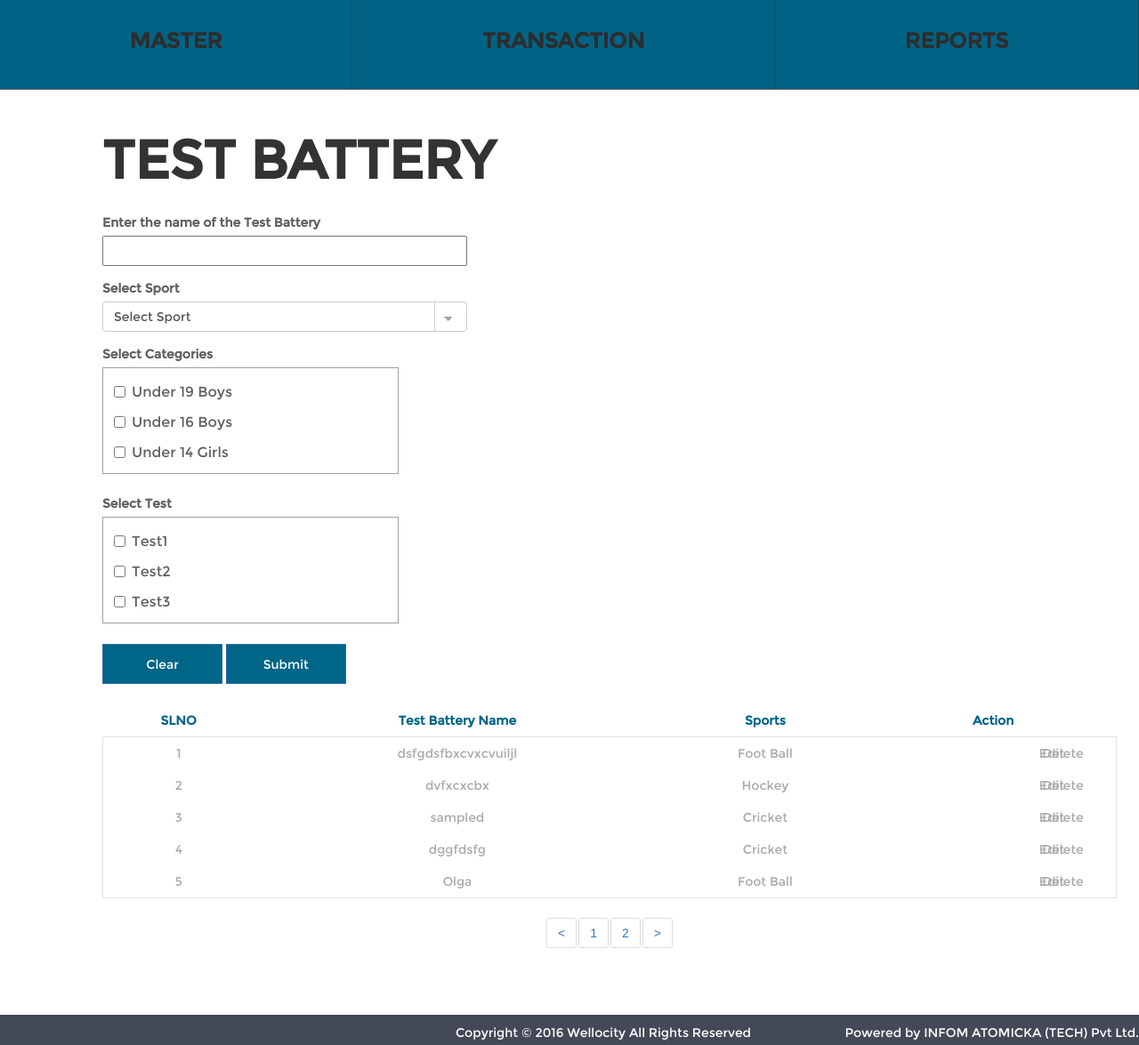
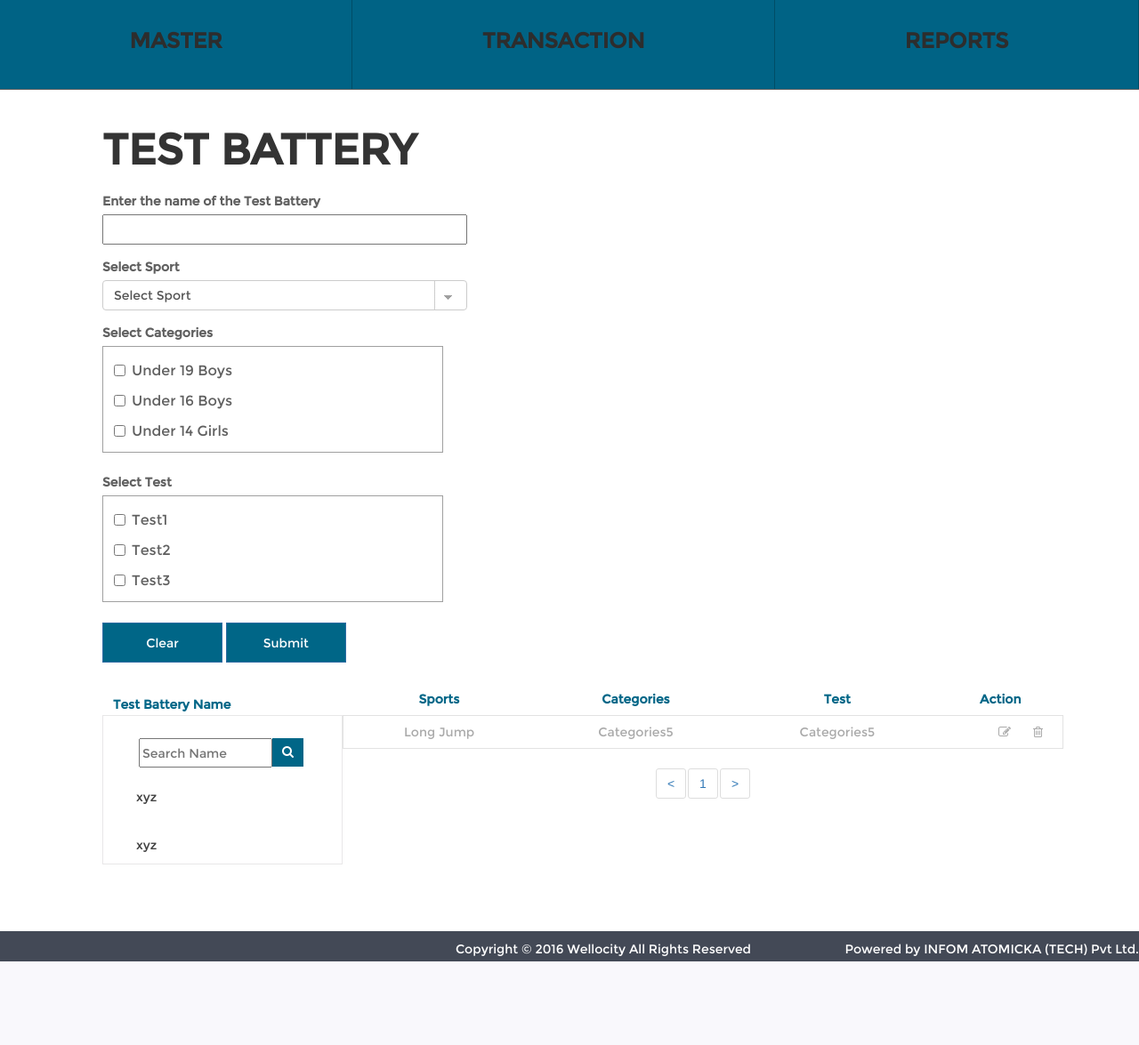
Before and after one commit to eteks/wct, a PHP site: page /test_battery.php in a window 1280 px wide. Shown: the part 100-1275 px from the top of the page at 89% size. After the commit the page ends 1181 px from the top, so only its background shows below. Run offline with PHP 8.4, Linux system fonts and the light colour scheme; a user stored in the database is signed in; data comes from the database, SQL or seed files in the repository; data that the repository does not hold is empty.

Commit message:
update nithiya's partially design completed code

```diff
--- a/css/style.css
+++ b/css/style.css
@@ -137,7 +137,7 @@
 	float: right;
 }
 .sports{
-  	font-size: 60px;
+  	font-size: 48px;
     font-weight: bold;
     position: relative;
     font-family:  Montserrat;
@@ -1446,6 +1456,7 @@ tbody tr {
     font-family: Montserrat;
     line-height: 3;
     text-align: left;
+    margin: 12px 0 0;
 }
 .check_test {
     left: 32px;
--- a/dbconnect.php
+++ b/dbconnect.php
@@ -2,7 +2,7 @@
 class dbConnect {
     public $DB_HOST='localhost';
     public $DB_USER='root';
-    public $DB_PASSWORD='root';
+    public $DB_PASSWORD='';
     public $DB_DATABASE='wellocity';
     // public $DB_HOST='103.15.74.116';
     // public $DB_USER='atomicka_Etecusr';
--- a/functions/athletes_functions.php
+++ b/functions/athletes_functions.php
@@ -1,5 +1,5 @@
 <?php
-	include($_SERVER["DOCUMENT_ROOT"] . "/wct_v2/common.php");
+	include($_SERVER["DOCUMENT_ROOT"] . "/wct/common.php");
  	class athletesFunction {
  		public $athleteid;
  		public $athletename;
--- a/functions/create_schedule_function.php
+++ b/functions/create_schedule_function.php
@@ -1,5 +1,5 @@
 <?php
-    include($_SERVER["DOCUMENT_ROOT"] . "/wct_v2/common.php");
+    include($_SERVER["DOCUMENT_ROOT"] . "/wct/common.php");
  	class createscheduleFunction {
  		public $createscheduleid;
  		public $createschedulename;
--- a/functions/district_function.php
+++ b/functions/district_function.php
@@ -1,5 +1,5 @@
 <?php
-	include($_SERVER["DOCUMENT_ROOT"] . "/wct_v2/common.php");
+	include($_SERVER["DOCUMENT_ROOT"] . "/wct/common.php");
  	class districtFunction {
  		public $statesid;
  		public $statesname;
--- a/functions/parameter_typefunction.php
+++ b/functions/parameter_typefunction.php
@@ -1,5 +1,5 @@
 <?php
-	include($_SERVER["DOCUMENT_ROOT"] . "/wct_v2/common.php");
+	include($_SERVER["DOCUMENT_ROOT"] . "/wct/common.php");
  	class parametertypeFunction {
  		public $parametertypeid;
 	    public $parametertypename;
--- a/functions/parameter_unitfunction.php
+++ b/functions/parameter_unitfunction.php
@@ -1,5 +1,5 @@
 <?php
-include($_SERVER["DOCUMENT_ROOT"] . "/wct_v2/common.php");
+include($_SERVER["DOCUMENT_ROOT"] . "/wct/common.php");
 class parameterunitFunction {
     public $parametertypeid;
     public $parameterunitname;
--- a/functions/range_function.php
+++ b/functions/range_function.php
@@ -1,5 +1,5 @@
 <?php
-	include($_SERVER["DOCUMENT_ROOT"] . "/wct_v2/common.php");
+	include($_SERVER["DOCUMENT_ROOT"] . "/wct/common.php");
  	class rangeFunction {
  		public $rangeid;
  		public $rangetestbatteryid;
--- a/functions/result_function.php
+++ b/functions/result_function.php
@@ -1,5 +1,5 @@
 <?php
-	include($_SERVER["DOCUMENT_ROOT"] . "/wct_v2/common.php");
+	include($_SERVER["DOCUMENT_ROOT"] . "/wct/common.php");
  	class resultFunction {
  		public $resultid;
  		public $createscheduleid;
--- a/functions/states_function.php
+++ b/functions/states_function.php
@@ -1,5 +1,5 @@
 <?php
-	include($_SERVER["DOCUMENT_ROOT"] . "/wct_v2/common.php");
+	include($_SERVER["DOCUMENT_ROOT"] . "/wct/common.php");
  	class statesFunction {
  		public $statesid;
 	    public $statesname;
--- a/test_battery.php
+++ b/test_battery.php
@@ -28,9 +28,9 @@ if(isset($_GET['duplicate'])){
 		<span class="sports">TEST BATTERY</span>
 	</div><!--end container-->
 	<div class="container">
-		<div class="col-xs-12 col-md-8">
+		<div class="col-xs-12">
 		<!--	<div class="col-md-4 hidden-xs"></div> -->
-			<div class="col-xs-12 col-md-8 align_margin">
+			<div class="col-xs-12 col-md-6 align_margin">
 				<form method="post" action="functions/test_battery_functions.php" id="test_battery_form">
 					<div class="form-group">
 						<label>Enter the name of the Test Battery</label><br>
@@ -82,62 +82,111 @@ if(isset($_GET['duplicate'])){
 					</div>
 				</form>
 			</div>
-			<div class="container table-position">
+			<div class="col-md-12">
+				<div class="col-md-3 search_part" style="padding: 0px;">
+					<div class="test_title">
+						<span>Test Battery Name</span>
+					</div><!--test_title-->
+					<form>
+						<div class="search-content">
+							<div class="search__list">
+								<input type="text" class="search_box" placeholder="Search Name">
+								<i class="fa fa-search font-search"></i>
+							</div><!--search__list-->
+								<div class="test-list">
+									<span class="test-name">
+										<input type="checkbox" name="test" value="test" class="check_test" id="check-select">
+										<input type="text" name="test" value="xyz" class="list_edit">
+										<span class="test-alter">
+											<i class="fa fa-floppy-o save_item"></i>
+											<i class="fa fa-pencil-square-o edit_item"></i>
+											<i class="fa fa-trash-o delete_item"></i>
+										</span><!--test-alter-->
+									</span><!--test-name-->
+									<div class="delete_div delete_search">
+							            <!-- <code class="close_btn cancel_btn"> </code>  -->
+							              <div class="del_title">
+							                <span class="del_txt">DELETE</span>
+							              </div>
+							              <div class="del_content">
+							                <span class="del_content_txt">Are you sure want to delete this whole record?</span>
+							                <input type="button" class="btn btn-primary align_right yes_btn" value="Yes">
+							                <input type="button" class="btn btn-primary align_right no_btn" value="No">
+							                <input type="hidden" name="delete_id" value="" id="delete_id"/>
+							              </div><!--del_content-->
+      								</div><!--delete_div-->
+									<span class="test-name">
+										<input type="checkbox" name="test" value="test" class="check_test">
+										<input type="text" name="test" value="xyz" class="list_edit">
+										<span class="test-alter">
+											<i class="fa fa-floppy-o save_item"></i>
+											<i class="fa fa-pencil-square-o edit_item"></i>
+											<i class="fa fa-trash-o delete_item"></i>
+										</span><!--test-alter-->
+									</span><!--test-name-->
+									<div class="delete_div delete_search">
+								            <!-- <code class="close_btn cancel_btn"> </code>  -->
+								              <div class="del_title">
+								                <span class="del_txt">DELETE</span>
+								              </div>
+								              <div class="del_content">
+								                <span class="del_content_txt">Are you sure want to delete this whole record?</span>
+								                <input type="button" class="btn btn-primary align_right yes_btn" value="Yes">
+								                <input type="button" class="btn btn-primary align_right no_btn" value="No">
+								                <input type="hidden" name="delete_id" value="" id="delete_id"/>
+								              </div><!--del_content-->
+          								</div><!--delete_div-->
+								</div><!--test-list-->
+						</div><!--search-content-->
+					</form>
+				</div>
+
+			<div class="container table-position col-md-9" style="padding: 0px;">
 			  <table class="table state_table" id="test_battery_table">
 			    <thead>
 			      <tr class="row_color">
-			        <th class="align_center">SLNO</th>
-			        <th class="align_center">Test Battery Name</th>
+			        <!-- <th class="align_center">SLNO</th> -->
+			        <!-- <th class="align_center">Test Battery Name</th> -->
 			        <th class="align_center">Sports</th>
+			        <th class="align_center">Categories</th>
+			        <th class="align_center">Test</th>
 			        <th class="align_center">Action</th>
 			      </tr>
 			    </thead>
 			    <tbody>
-					<?php
-					$data = $test_battery->testbatteryselectfunction();
-					$i=1;
-					foreach( $data as $eachrecord ) {
-					 ?>
+					<!-- <?php
+					//$data = $test_battery->testbatteryselectfunction();
+					//$i=1;
+					//foreach( $data as $eachrecord ) {
+					 ?> -->
 			      <tr class="align_center delete_color">
-			        <td class="testbattery_id"><?php echo $i; ?></td>
-					<input type="hidden" value="<?php echo $eachrecord ['testbattery_id']; ?>" class="testbattery_edit_id">
-			       	<td class="testbattery_name"><?php echo $eachrecord ['testbattery_name']; ?></td>
-			        <td class="sports_name"><?php echo $eachrecord ['sports_name']; ?></td>
+			        <!-- <td class="testbattery_id"><?php //echo $i; ?></td> -->
+					<!-- <input type="hidden" value="<?php echo $eachrecord ['testbattery_id']; ?>" class="testbattery_edit_id"> -->
+			       	<!-- <td class="testbattery_name"><?php //echo $eachrecord ['testbattery_name']; ?></td> -->
+			        <!-- <td class="sports_name"><?php //echo $eachrecord ['sports_name']; ?></td> -->
+			        <td>Long Jump</td>
+			        <td>Categories5</td>
+			        <td>Categories5</td>
 			        <td>
-			        	<span class="edit_state edit_test_battery " data-value="<?php echo $eachrecord ['testbattery_id']; ?>">Edit</span>
-		        		<span class="delete_state" data-value="<?php echo $eachrecord ['testbattery_id']; ?>">Delete</span>
-			        </td>
-			      </tr>
-				  <?php $i++; } ?>
-			    </tbody>
-			  </table>
-			  <div class="testingid">
-
-			  </div>
-			</div>
-		</div>
-	</div><!-- end  container-->
-</div><!-- end  container-->
-<div class="popup_fade cancel_btn"></div><!--popup_fade-->
-		<div class="container">
-            <div class="test_battery_div">
+			        	<span class="edit_state edit_test_battery " data-value="<?php echo $eachrecord ['testbattery_id']; ?>"><i class="fa fa-pencil-square-o"></i></span>
+		        		<span class="delete_state" data-value="<?php echo $eachrecord ['testbattery_id']; ?>"><i class="fa fa-trash-o"></i></span>
+		        		<div class="test_battery popup_hidden">
 			          		<code class="close_btn cancel_btn"> </code>
 			          		<div class="edit_title">
-                	<span class="del_txt">EDIT</span>
+			                	<span class="del_txt">Edit Detail</span>
 			              	</div><!--edit_title-->
-          			<div class="container state-content col-md-12">
-	          			<div class="col-xs-12 col-md-12 align_margin">
-
+		          			<div class="container col-md-12">
+			          			<div class="col-xs-12 col-md-12">
 										<form  method="post" action="functions/test_battery_functions.php" id="test_battery_update_form">
 										<input type="hidden" name="testbattery_update" value="1" />
-					<div class="form-group">
+										<!-- <div class="form-group">
 											<label>Enter the name of the Test Battery</label><br>
 											<input type="text" class="adjust_width test_battery_name_update" name="test_battery_name" value="" data-validation-error-msg="please Enter the name of the Test Battery" data-validation="required">
 											<input type="hidden" class="test_battery_id_update" name="test_battery_id" value="" />
-					</div>
+										</div> -->
 										<div class="form-group">
-						  <label for="sel1">Select Sport</label>
-						  <select class="form-control adjust_width classic edit_test_sport" id="sel1" name="Sport" data-validation-error-msg="please Select the Sport" data-validation="required">
+											  <label for="sel1" class="popup_label">Select Sport</label>
+											  <select class="form-control adjust_width box-width classic edit_test_sport" id="sel1" name="Sport" data-validation-error-msg="please Select the Sport" data-validation="required">
 											  <option value="">Select Sport</option>
 												  <?php
 												$data = $sports->sportsselectfunction();
@@ -148,39 +197,65 @@ if(isset($_GET['duplicate'])){
 											  </select>
 										</div>
 										<div class="form-group">
-						<label>Select Categories</label><br>
+											<label class="popup_label">Select Categories</label><br>
 											<div class="area_scroll_popup">
 												<?php
 											  		$cat_data = $category->categoryselectfunction();
 											  		foreach( $cat_data as $eachrecord ) {
 											   ?>
 												<div class="checkbox align_check ">
-					      		<label class="remember_txt"><input class="cate_get" type="checkbox" name='categories[]' data-validation="checkbox_group" data-validation-qty="min1" value="<?php echo $eachrecord ['categories_id']; ?>"><?php echo $eachrecord ['categories_name']; ?></label>
+										      		<label class="checklist_txt"><input class="cate_get" type="checkbox" name='categories[]' data-validation="checkbox_group" data-validation-qty="min1" value="<?php echo $eachrecord ['categories_id']; ?>"><?php echo $eachrecord ['categories_name']; ?></label>
 										    	</div>
 												<?php } ?>
 											</div>
 										</div>
-					<div class="align_margin">
-						<label>Select Test</label><br>
+										<div class="">
+											<label class="popup_label">Select Test</label><br>
 											<div class="area_scroll_popup">
 												<?php
 											  $test_data = $test->testbatteryselectfunction();
 											  foreach( $test_data as $eachrecord ) {
 											   ?>
 												<div class="checkbox align_check">
-					      		<label class="remember_txt"><input class="test_get" type="checkbox" name="test[]" data-validation="checkbox_group" data-validation-qty="min1" value="<?php echo $eachrecord ['test_id']; ?>"><?php echo $eachrecord ['test_name']; ?></label>
+										      		<label class="checklist_txt"><input class="test_get" type="checkbox" name="test[]" data-validation="checkbox_group" data-validation-qty="min1" value="<?php echo $eachrecord ['test_id']; ?>"><?php echo $eachrecord ['test_name']; ?></label>
 										    	</div>
 												<?php } ?>
 											</div>
 										</div>
 
 										<div class="col-md-12 schedule_btn">
-						<input type="reset" value="Clear" class="btn btn-primary align_right clear" maxlength="50">
-						<input type="submit" class="btn btn-primary align_right test-submit clear" value="Submit">
+											<!-- <input type="reset" value="Clear" class="btn btn-primary align_right clear" maxlength="50"> -->
+											<input type="submit" class="btn btn-primary align_right test-submit clear" value="Save">
 										</div>
 									</form>
 								</div>
 							</div><!--state-content-->
 					</div><!--test_battery_div-->
-		</div><!--container-->
+						<div class="delete_div delete_test_div">
+				            <!-- <code class="close_btn cancel_btn"> </code>  -->
+				              <div class="del_title">
+				                <span class="del_txt">DELETE</span>
+				              </div>
+				              <div class="del_content">
+				                <span class="del_content_txt">Are you sure want to delete this whole record?</span>
+				                <input type="button" class="btn btn-primary align_right yes_btn" value="Yes">
+				                <input type="button" class="btn btn-primary align_right no_btn" value="No">
+				                <input type="hidden" name="delete_id" value="" id="delete_id"/>
+				              </div><!--del_content-->
+					<	/div><!--delete_div-->
+			        </td>
+			      </tr>
+				  <!-- <?php //$i++; } ?> -->
+			    </tbody>
+			  </table>
+			  <div class="testingid">
+
+			  </div>
+			</div>
+			</div>
+		</div>
+	</div><!-- end  container-->
+</div><!-- end  container-->
+<!-- <div class="popup_fade cancel_btn"></div> -->
+
 <?php require_once "footer.php" ?>
```
Also changed, not shown: other parts of css/style.css (+51 -4 lines), category.php (+6 -7 lines), district.php (+4 -8 lines), index.php (+10 -14 lines), parameter_type.php (+3 -7 lines), parameter_unit.php (+7 -8 lines), state.php (+6 -7 lines). Lines whose indentation alone changed are shown as unchanged.
